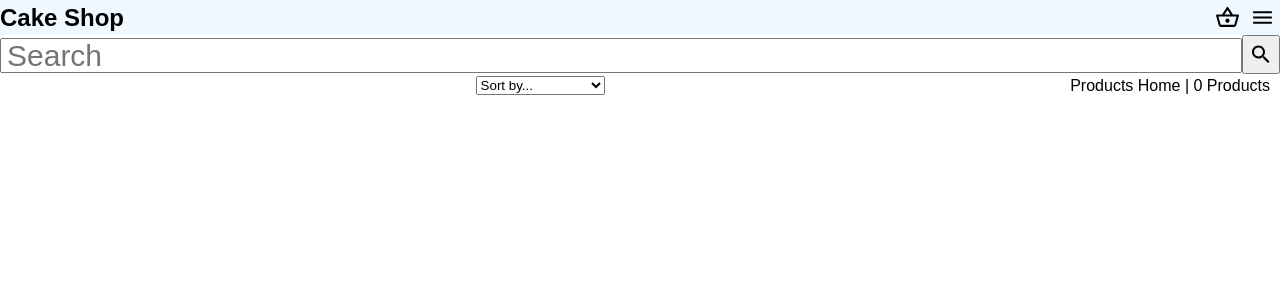
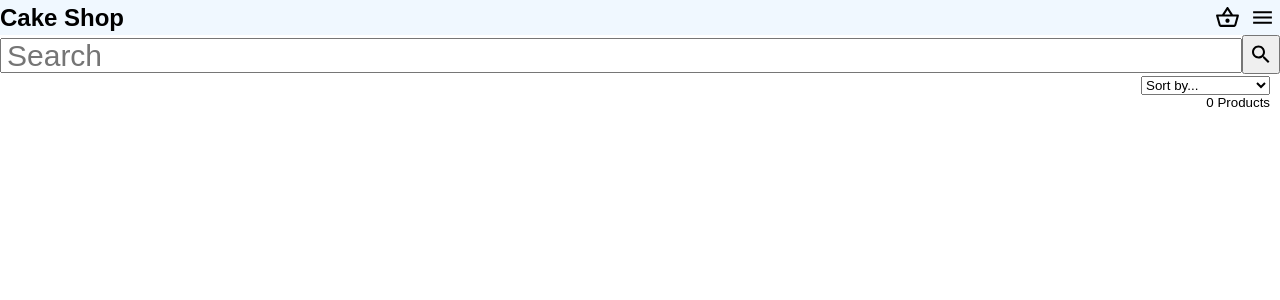
Before and after one commit to CharlieMallon/milestone-four, a Django app: template products/templates/products/products.html in a window 1280 px wide. Shown: the top 300 px of the page. Run offline with Django 3.2, Linux system fonts and the light colour scheme; the template is opened without the code that fills it, so the values that code supplies are empty; some web fonts are replaced.

Commit message:
sort functionality given to sort dropdown

```diff
--- a/products/templates/products/products.html
+++ b/products/templates/products/products.html
@@ -4,9 +4,7 @@
 {% block content %}
     <!-- Search Bar-->
     {% include 'includes/search.html' %}
-
     <div class="container product-container col">
-
         <div class="container w-100 row products-top">
             <div class="curent-filters">
                 {% for category in current_categories %}
@@ -15,8 +13,7 @@
                     </div>
                 {% endfor %}
             </div>
-
-        <div class="container">
+            <div class="container col">
                 <div class="sort-select-wrapper w-50">
                     <select id="sort-selector" class="">
                         <option value="reset" {% if current_sorting == 'None_None' %}selected{% endif %}>Sort by...</option>
@@ -28,18 +25,11 @@
                         <option value="category_desc" {% if current_sorting == 'category_desc' %}selected{% endif %}>Category (Z-A)</option>
                     </select>
                 </div>
-        </div>
-
-        <div class="">
-            <p class="">
-                {% if search_term or current_categories or current_sorting != 'None_None' %}
-                    <span class=""><a href="{% url 'products' %}">Products Home</a> | </span>
-                {% endif %}
-                {{ products|length }} Products{% if search_term %} found for <strong>"{{ search_term }}"</strong>{% endif %}
+                <p class="product-num">
+                    {{ products|length }} Products
                 </p>
             </div>
         </div>
-
         {% for product in products %}
             <div class="card w-100 col">
                 <div class="card-title w-100">
@@ -72,12 +62,33 @@
                         </div>
                     </div>
                 </div>
+            </div>
+        {% endfor %}
+    </div>
+{% endblock %}
 
+{% block postload_js %}
+    {{ block.super }}
+    <script type="text/javascript">
+        $('#sort-selector').change(function() {
+            var selector = $(this);
+            var currentUrl = new URL(window.location);
 
-    </div>
+            var selectedVal = selector.val();
+            if(selectedVal != "reset"){
+                var sort = selectedVal.split("_")[0];
+                var direction = selectedVal.split("_")[1];
 
-    {% endfor %}
+                currentUrl.searchParams.set("sort", sort);
+                currentUrl.searchParams.set("direction", direction);
 
-</div>
+                window.location.replace(currentUrl);
+            } else {
+                currentUrl.searchParams.delete("sort");
+                currentUrl.searchParams.delete("direction");
 
+                window.location.replace(currentUrl);
+            }
+        })
+    </script>
 {% endblock %}
--- a/static/css/base.css
+++ b/static/css/base.css
@@ -178,6 +178,15 @@
     justify-content: space-between;
 }
 
+.sort-select-wrapper{
+    align-self: flex-start;
+}
+
+.product-num{
+    align-self: flex-end;
+    font-size: smaller;
+}
+
 .card{
     margin: 10px;
     margin-bottom: 0px;
--- a/templates/base.html
+++ b/templates/base.html
@@ -25,6 +25,8 @@
     {% endblock%}
 
     {% block core_js %}
+        <!-- JQuery -->
+        <script src="https://ajax.googleapis.com/ajax/libs/jquery/3.5.1/jquery.min.js"></script>
     {% endblock %}
 
     {% block extra_js %}
```
Lines whose indentation alone changed are shown as unchanged.
